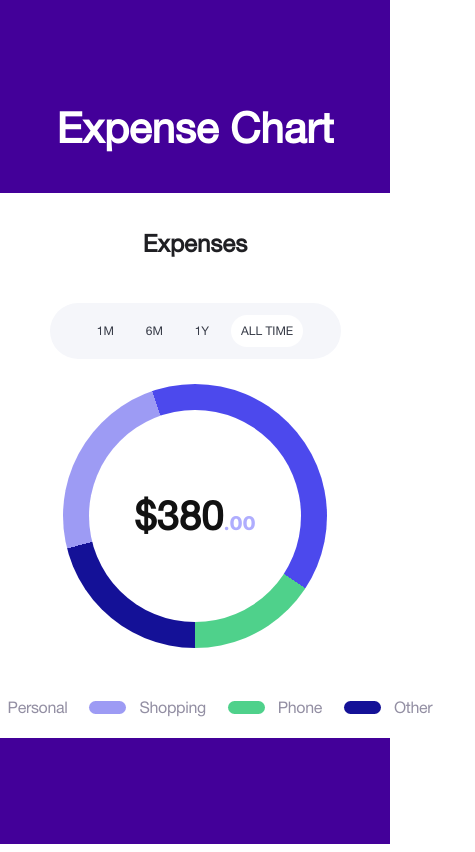
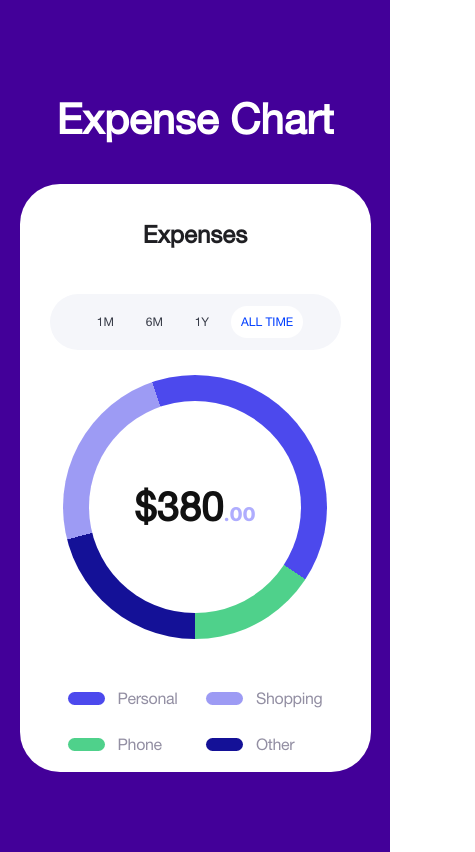
Before and after one commit to Meraj-Kazi/expense-chart, a Next.js app: page / in a window 390 px wide. Shown: the whole page, 475 px wide, since content can reach past the window. Built offline with nearby package versions, Linux system fonts and the light colour scheme.

Commit message:
Responsive design added

```diff
--- a/src/app/page.tsx
+++ b/src/app/page.tsx
@@ -49,19 +49,19 @@ export default function Home() {
 
     return (
         <main
-            className=' bg-[#430099] flex min-h-screen  flex-col items-center justify-between p-24
+            className=' bg-[#430099] flex min-h-screen flex-col items-center pb-20
             font-helvetica_neue '
         >
-            <div className='flex flex-col items-center justify-between  '>
+            <div className='flex flex-col items-center   '>
                 {/* Title */}
-                <h1 className='text-[#FFF] text-[2.625rem] font-[700] mb-[2.13rem]'>
+                <h1 className='text-[#FFF] text-[2.625rem] font-[700] mb-[2.13rem] mt-[5.44rem]'>
                     Expense Chart
                 </h1>
 
                 {/* Card */}
                 <div
-                    className=' bg-[#FFF] w-[35.06rem] h-[34.06rem] rounded-[2.5rem] flex flex-col
-                    items-center'
+                    className=' bg-[#FFF] w-[calc(100vw-10vw)] h-auto rounded-[2.5rem] flex flex-col
+                    items-center pb-4 xl:w-[35.06rem] xl:h-[34.06rem] xl:pb-0'
                 >
                     {/* Card Title */}
                     <p className='text-[#1F1F23] text-[1.5rem] font-[700] mb-[2.62rem] mt-[2rem]'>
@@ -82,7 +82,7 @@ export default function Home() {
                                     ${
                                         item == activeNav
                                             ? ` bg-[#FFF] rounded-[1rem]
-                                                flex justify-center text-[#003EFF]`
+                                                flex justify-center !text-[#003EFF]`
                                             : ''
                                     }
                                     `}
@@ -101,7 +101,7 @@ export default function Home() {
                     {activeNavData && <Chart values={activeNavData} />}
 
                     {/* Categories */}
-                    <div className='flex gap-[1.37rem]'>
+                    <div className=' grid gap-[1.37rem] grid-cols-2 md:flex md:flex-row '>
                         {categories.map((categoryItem, index) => {
                             return (
                                 <div
```
